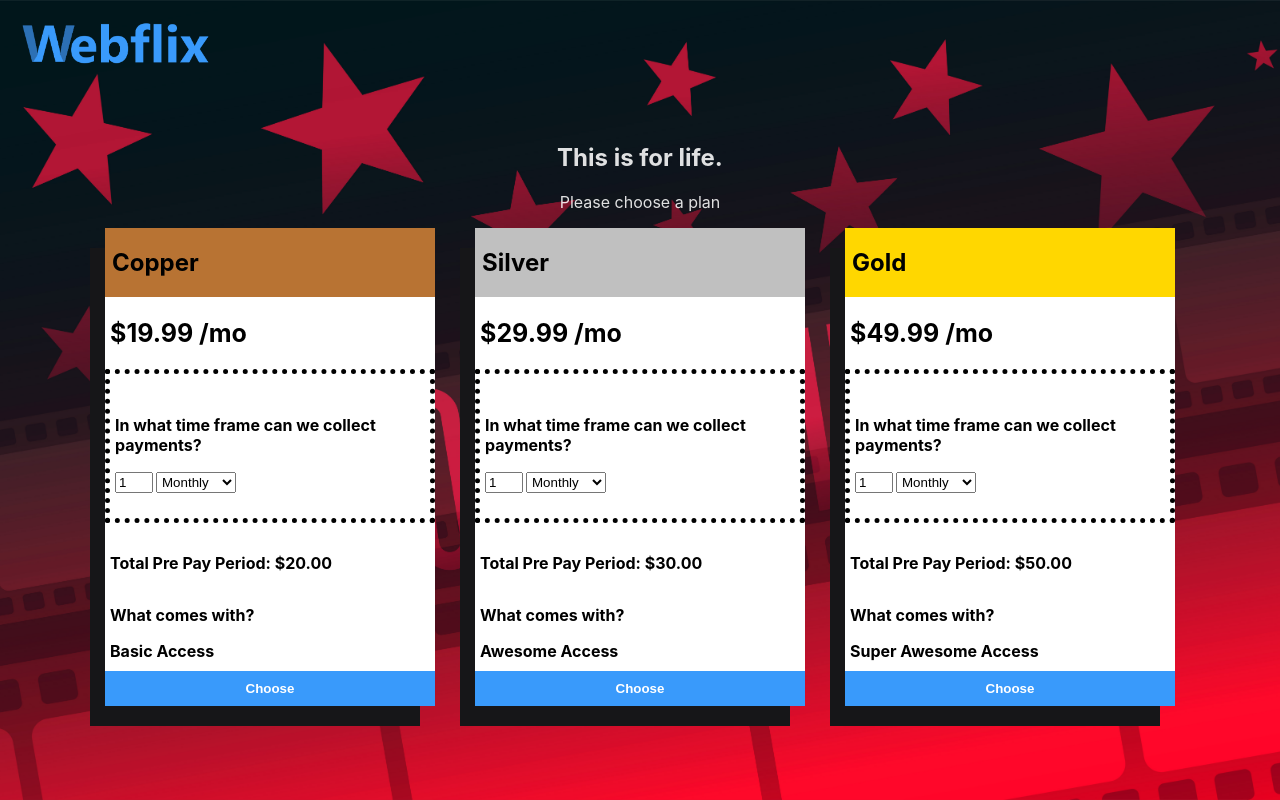
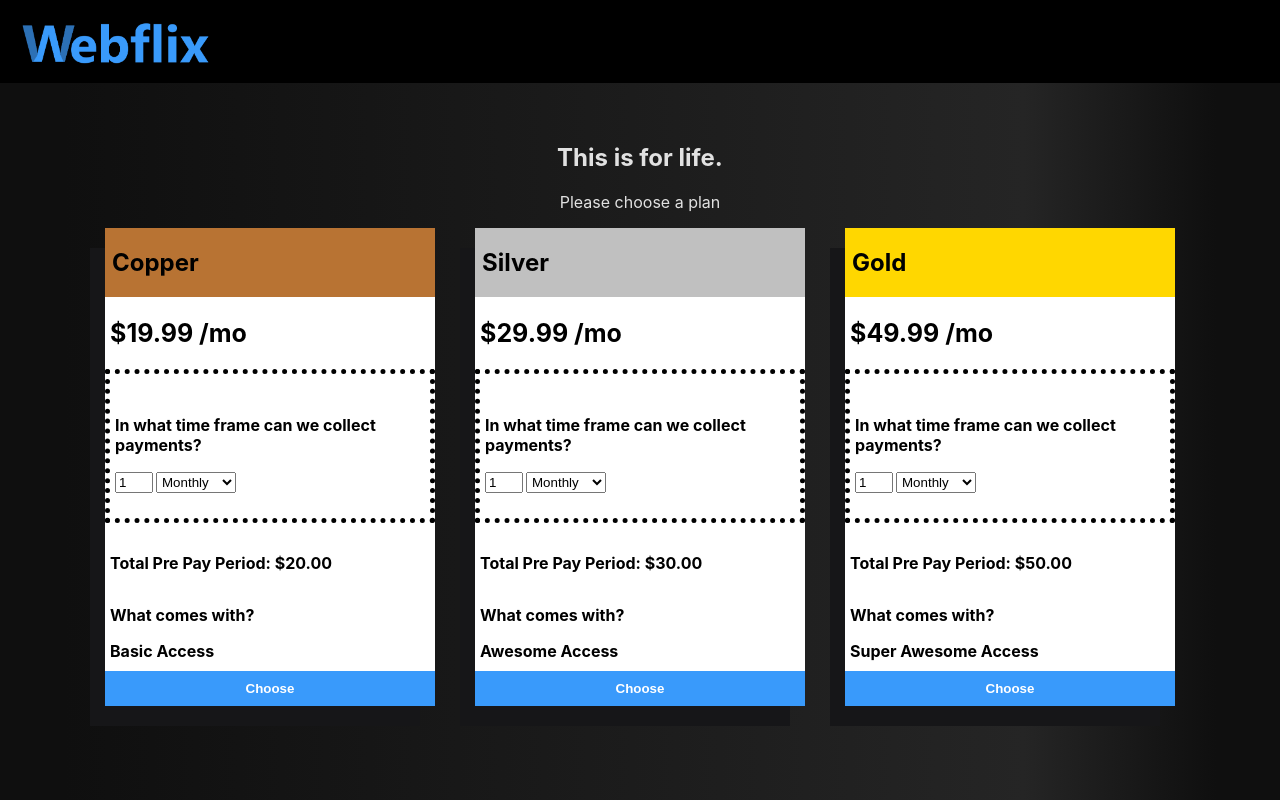
Before and after one commit to Jovans55/Webflix, a React (Vite) app: page /signup in a window 1280 px wide. Built offline with nearby package versions, Linux system fonts and the light colour scheme.

Commit message:
Changed the background for the sign in looks better kind of sits better with me but we'll see

```diff
--- a/src/index.css
+++ b/src/index.css
@@ -156,10 +156,7 @@ body {
   flex-grow: 1;
   display: flex;
   flex-direction: column;
-  background-image: url("/background.jpg");
-  background-size: cover;
-  background-position: center;
-  background-repeat: no-repeat;
+  background: linear-gradient(to right, #0f0f0f 5%, #252525 80%,  #0f0f0f 95%);
 }
 
 /* Plan Card CSS */
--- a/src/signUp/signUp.jsx
+++ b/src/signUp/signUp.jsx
@@ -15,7 +15,7 @@ function SignUp() {
 
   return (
     <div id="signUpPage">
-        <Link to="/">
+        <Link to="/" style={{backgroundColor: "black"}}>
             <img src='/webflix.png'
             alt='Webflix logo light blue'
             width={"200px"}
```
